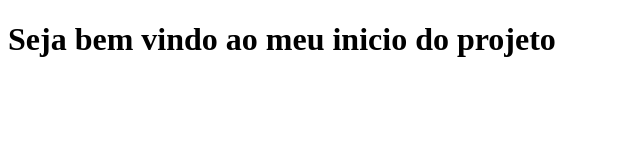
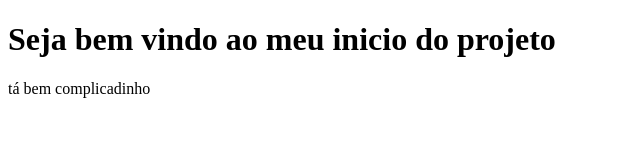
Before and after one commit to xMikeDeveloper/robozinho, a plain HTML site: page index.html in a window 1280 px wide. Shown: the whole page, without its empty margins (0-640 px from the left). Drawn offline with Linux system fonts and the light colour scheme.

Commit message:
atualizando o commit

```diff
--- a/index.html
+++ b/index.html
@@ -7,5 +7,6 @@
 </head>
 <body>
     <h1>Seja bem vindo ao meu inicio do projeto</h1>
+    <p>tá bem complicadinho</p>
 </body>
 </html>
```
